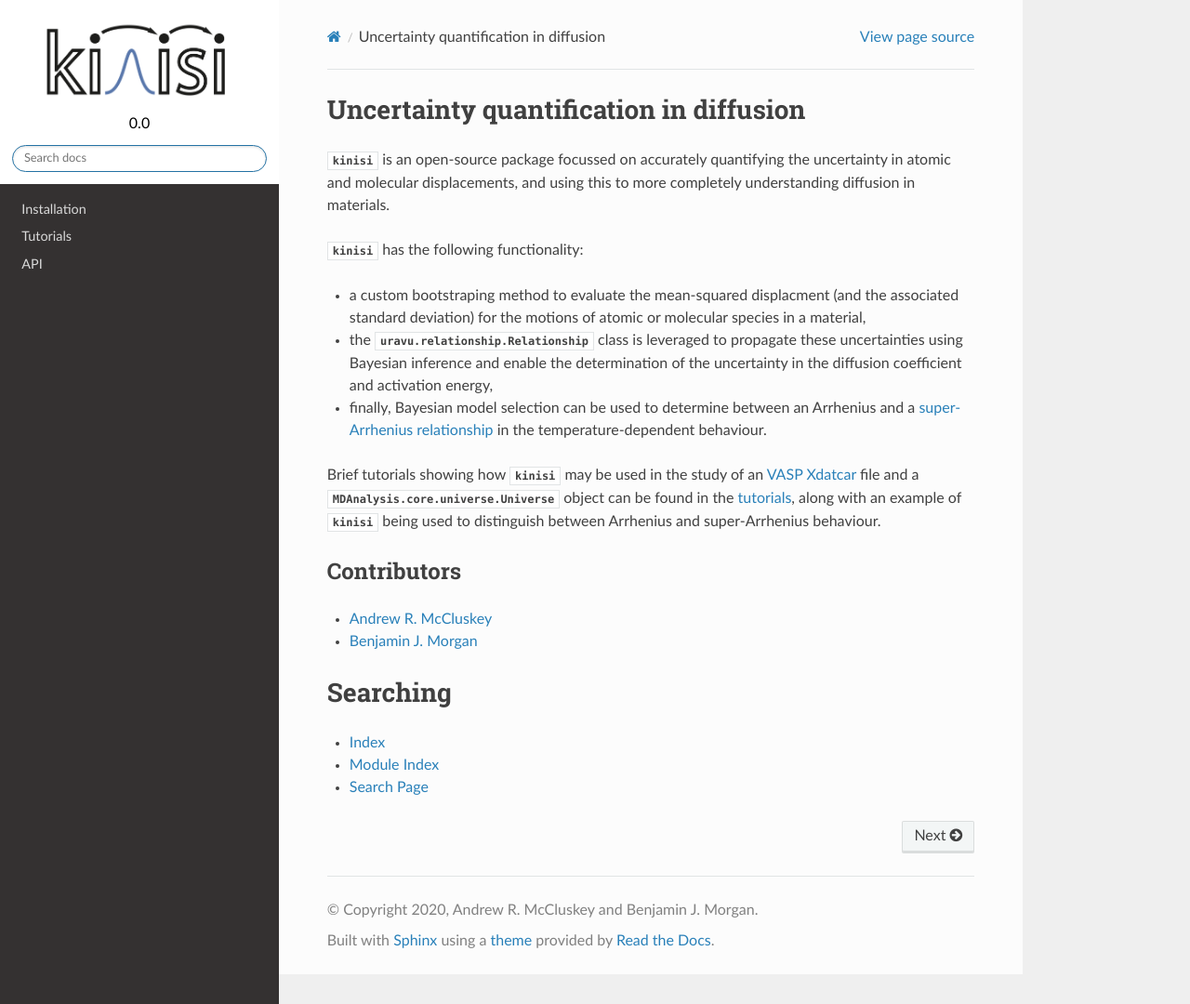
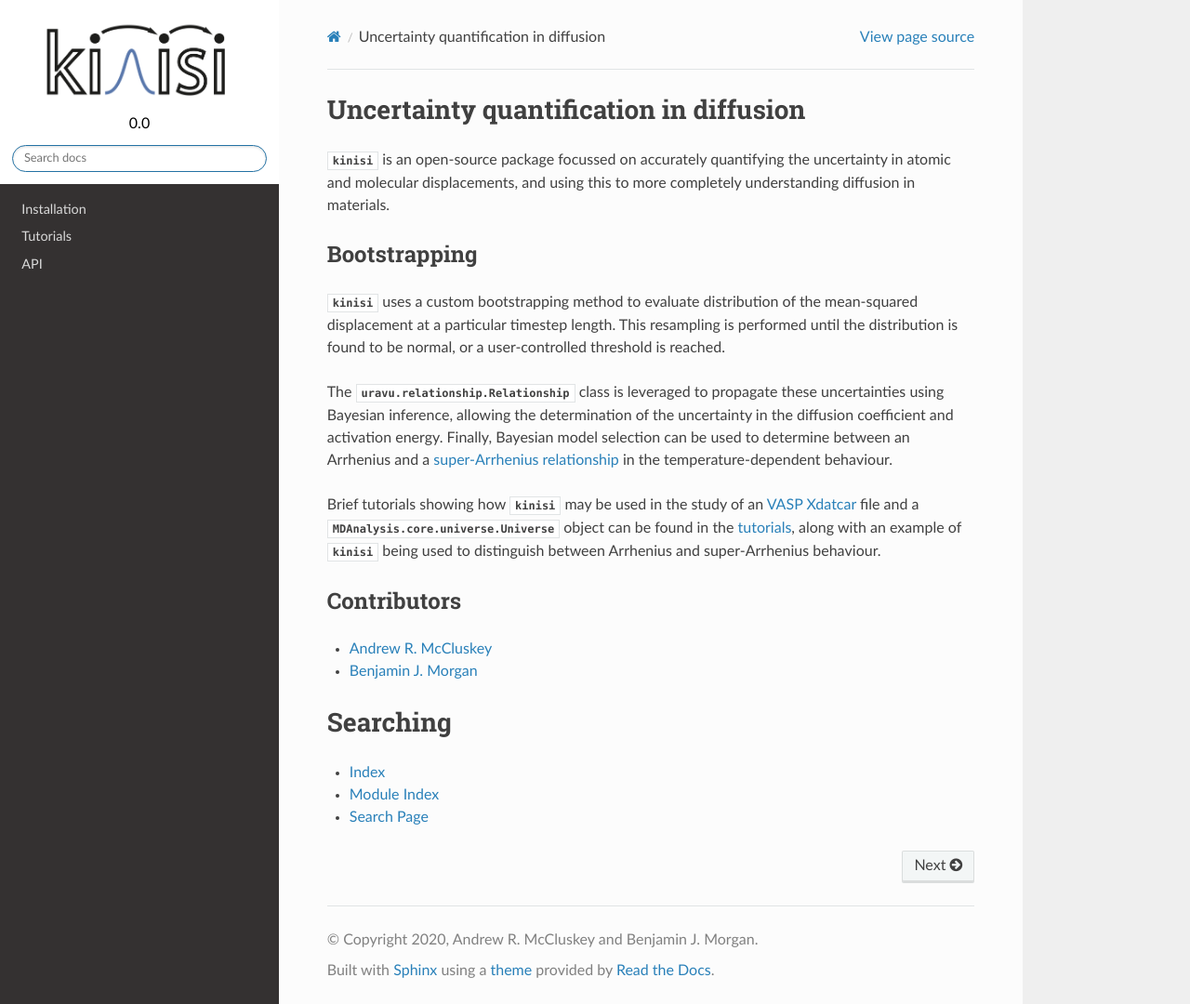
Before and after one commit to bjmorgan/kinisi, a Sphinx documentation site: the page built from docs/source/index.rst, in a window 1280 px wide and 1080 px high. Shown: the whole window at 93% size. Built offline with Sphinx 7.4.7 and the Read the Docs theme 2.0.0, drawn with Linux system fonts in a browser that asks for light colours; formulas are drawn with MathJax 3; pages that are not in the unit, such as notebooks, are missing from menus.

Commit message:
mention resampling

```diff
--- a/docs/source/index.rst
+++ b/docs/source/index.rst
@@ -8,11 +8,14 @@ Uncertainty quantification in diffusion
 
 :py:mod:`kinisi` is an open-source package focussed on accurately quantifying the uncertainty in atomic and molecular displacements, and using this to more completely understanding diffusion in materials.
 
-:py:mod:`kinisi` has the following functionality:
+Bootstrapping
+-------------
 
-- a custom bootstraping method to evaluate the mean-squared displacment (and the associated standard deviation) for the motions of atomic or molecular species in a material,
-- the :py:class:`uravu.relationship.Relationship` class is leveraged to propagate these uncertainties using Bayesian inference and enable the determination of the uncertainty in the diffusion coefficient and activation energy,
-- finally, Bayesian model selection can be used to determine between an Arrhenius and a `super-Arrhenius relationship`_ in the temperature-dependent behaviour.
+:py:mod:`kinisi` uses a custom bootstrapping method to evaluate distribution of the mean-squared displacement at a particular timestep length.
+This resampling is performed until the distribution is found to be normal, or a user-controlled threshold is reached.
+
+The :py:class:`uravu.relationship.Relationship` class is leveraged to propagate these uncertainties using Bayesian inference, allowing the determination of the uncertainty in the diffusion coefficient and activation energy.
+Finally, Bayesian model selection can be used to determine between an Arrhenius and a `super-Arrhenius relationship`_ in the temperature-dependent behaviour.
 
 Brief tutorials showing how :py:mod:`kinisi` may be used in the study of an `VASP Xdatcar`_ file and a :py:class:`MDAnalysis.core.universe.Universe` object can be found in the `tutorials`_, along with an example of :py:mod:`kinisi` being used to distinguish between Arrhenius and super-Arrhenius behaviour.
 
```
